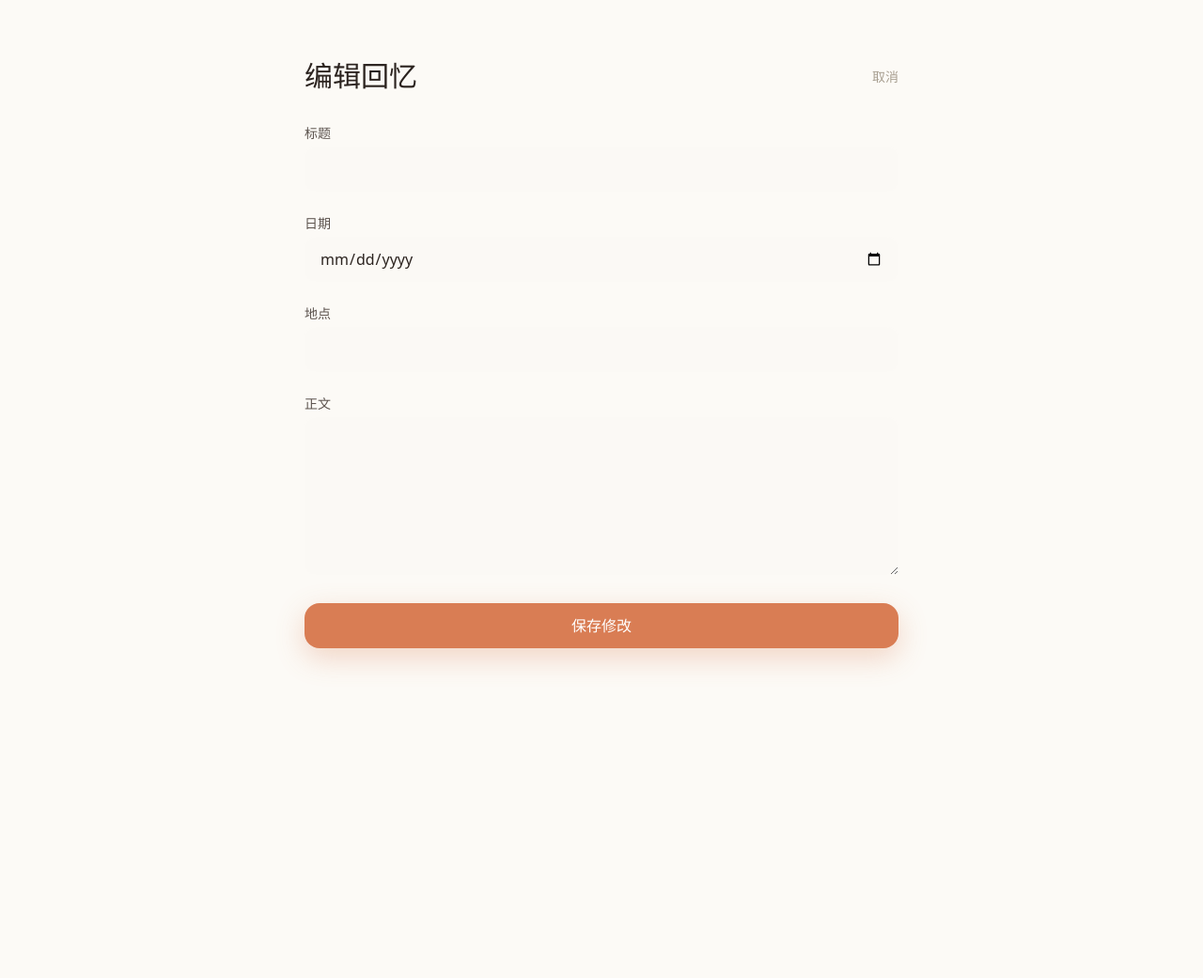
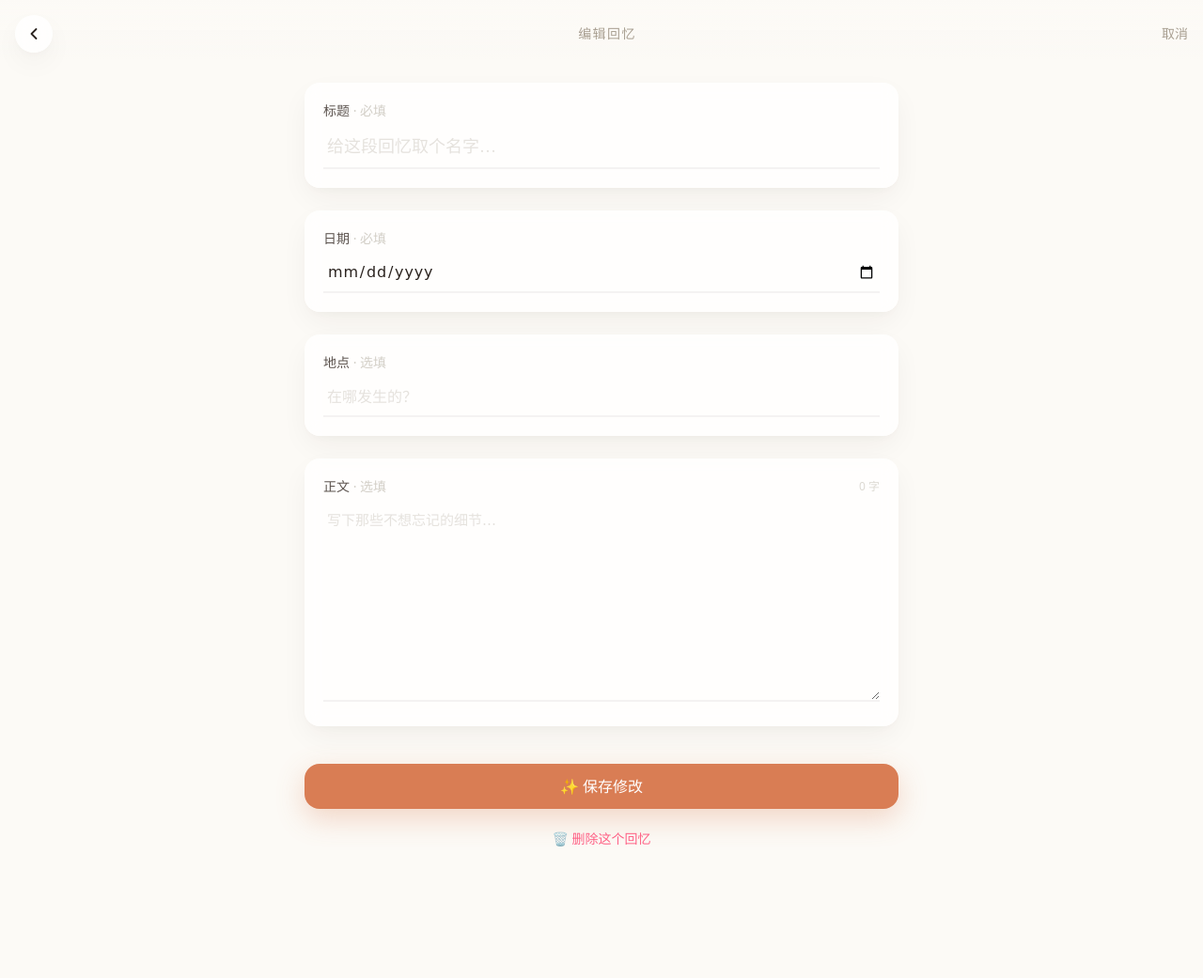
Before and after one commit to taoyiwang/our-memory, a Flask app: template templates/event_edit.html in a window 1280 px wide. Shown: the whole page at 94% size. Before the commit the page ends 711 px from the top, so only its background shows below. Run offline with Flask 3, Linux system fonts and the light colour scheme; the template is opened without the code that fills it, so the values that code supplies are empty; style sheets or scripts are compiled from the project's sources.

Commit message:
feat: 添加照片删除/批量删除功能，优化编辑页面UI

```diff
--- a/templates/event_edit.html
+++ b/templates/event_edit.html
@@ -3,44 +3,80 @@
 {% block title %}编辑回忆 · doubledate的冒险{% endblock %}
 
 {% block body %}
-<div class="max-w-2xl mx-auto px-5 pt-16 pb-32">
-    <header class="flex items-center justify-between mb-8">
-        <h1 class="font-serif text-3xl text-ink">编辑回忆</h1>
+<div class="min-h-screen" x-data="{ content: '{{ event.content or '' }}' }">
+  <!-- 顶部导航 -->
+  <nav class="sticky top-0 z-30 flex items-center justify-between px-4 pt-4 pb-2
+              bg-gradient-to-b from-cream to-transparent">
     <a href="{{ url_for('event.detail', event_id=event.id) }}"
-           class="text-sm text-ink-mute hover:text-ink/60">取消</a>
-    </header>
+       class="w-10 h-10 rounded-full bg-white/80 backdrop-blur card-shadow flex items-center justify-center
+              active:scale-90 transition-transform">
+      <svg viewBox="0 0 24 24" class="w-5 h-5 text-ink" fill="none" stroke="currentColor" stroke-width="2.2" stroke-linecap="round" stroke-linejoin="round">
+        <path d="M15 18l-6-6 6-6"></path>
+      </svg>
+    </a>
+    <span class="font-hand text-sm text-ink-mute tracking-widest">编辑回忆</span>
+    <a href="{{ url_for('event.detail', event_id=event.id) }}"
+       class="text-sm text-ink-mute hover:text-ink/60 transition">取消</a>
+  </nav>
 
+  <!-- 表单 -->
+  <div class="max-w-2xl mx-auto px-5 pt-6 pb-32">
     <form method="post" action="{{ url_for('event.update', event_id=event.id) }}" class="space-y-6">
       <input type="hidden" name="csrf_token" value="{{ csrf_token }}">
 
-        <div>
-            <label class="block text-sm font-medium text-ink-soft mb-1">标题</label>
+      <!-- 标题卡片 -->
+      <div class="bg-white/80 backdrop-blur-sm rounded-2xl card-shadow p-5 space-y-1.5">
+        <label class="block text-sm font-medium text-ink-soft">标题 <span class="text-ink-mute/50">· 必填</span></label>
         <input type="text" name="title" value="{{ event.title }}"
-                   class="w-full rounded-xl border-ink/10 bg-cream/50 px-4 py-3 text-ink focus:ring-2 focus:ring-accent/30 focus:outline-none">
+               placeholder="给这段回忆取个名字…"
+               class="w-full bg-transparent border-b-2 border-ink/5 focus:border-accent/50 px-1 py-2 text-lg font-serif text-ink placeholder:text-ink-mute/30 focus:outline-none transition">
       </div>
 
-        <div>
-            <label class="block text-sm font-medium text-ink-soft mb-1">日期</label>
+      <!-- 日期卡片 -->
+      <div class="bg-white/80 backdrop-blur-sm rounded-2xl card-shadow p-5 space-y-1.5">
+        <label class="block text-sm font-medium text-ink-soft">日期 <span class="text-ink-mute/50">· 必填</span></label>
         <input type="date" name="event_date" value="{{ event.event_date }}"
-                   class="w-full rounded-xl border-ink/10 bg-cream/50 px-4 py-3 text-ink focus:ring-2 focus:ring-accent/30 focus:outline-none">
+               class="w-full bg-transparent border-b-2 border-ink/5 focus:border-accent/50 px-1 py-2 text-ink font-hand tracking-wider focus:outline-none transition">
       </div>
 
-        <div>
-            <label class="block text-sm font-medium text-ink-soft mb-1">地点</label>
+      <!-- 地点卡片 -->
+      <div class="bg-white/80 backdrop-blur-sm rounded-2xl card-shadow p-5 space-y-1.5">
+        <label class="block text-sm font-medium text-ink-soft">地点 <span class="text-ink-mute/50">· 选填</span></label>
         <input type="text" name="location" value="{{ event.location or '' }}"
-                   class="w-full rounded-xl border-ink/10 bg-cream/50 px-4 py-3 text-ink focus:ring-2 focus:ring-accent/30 focus:outline-none">
+               placeholder="在哪发生的？"
+               class="w-full bg-transparent border-b-2 border-ink/5 focus:border-accent/50 px-1 py-2 text-ink placeholder:text-ink-mute/30 focus:outline-none transition">
       </div>
 
-        <div>
-            <label class="block text-sm font-medium text-ink-soft mb-1">正文</label>
-            <textarea name="content" rows="6"
-                      class="w-full rounded-xl border-ink/10 bg-cream/50 px-4 py-3 text-ink focus:ring-2 focus:ring-accent/30 focus:outline-none">{{ event.content or '' }}</textarea>
+      <!-- 正文卡片 -->
+      <div class="bg-white/80 backdrop-blur-sm rounded-2xl card-shadow p-5 space-y-1.5">
+        <div class="flex items-center justify-between">
+          <label class="block text-sm font-medium text-ink-soft">正文 <span class="text-ink-mute/50">· 选填</span></label>
+          <span class="text-xs text-ink-mute/40" x-text="content.length + ' 字'"></span>
+        </div>
+        <textarea name="content" rows="8" x-model="content"
+                  placeholder="写下那些不想忘记的细节…"
+                  class="w-full bg-transparent border-b-2 border-ink/5 focus:border-accent/50 px-1 py-2 text-[15px] leading-relaxed text-ink/80 placeholder:text-ink-mute/30 focus:outline-none transition resize-y font-hand"></textarea>
       </div>
 
+      <!-- 操作按钮 -->
+      <div class="flex flex-col gap-3 pt-4">
         <button type="submit"
-                class="w-full h-12 rounded-2xl bg-accent text-white font-medium shadow-[0_10px_30px_rgba(217,125,84,0.3)] active:scale-[0.98] transition-transform">
-            保存修改
+                class="w-full h-12 rounded-2xl bg-accent text-white font-medium shadow-[0_10px_30px_rgba(217,125,84,0.3)]
+                       active:scale-[0.98] transition-transform hover:shadow-[0_14px_40px_rgba(217,125,84,0.4)]">
+          ✨ 保存修改
         </button>
+        <button type="button"
+                onclick="if(confirm('确定删除这个回忆吗？删除后无法恢复。')) document.getElementById('delete-event-form').submit()"
+                class="w-full h-10 rounded-xl text-rose-500/70 text-sm font-medium hover:text-rose-600 hover:bg-rose-50/50 transition">
+          🗑️ 删除这个回忆
+        </button>
+      </div>
+    </form>
+
+    <!-- 删除表单（隐藏） -->
+    <form id="delete-event-form" method="post" action="{{ url_for('event.delete', event_id=event.id) }}" class="hidden">
+      <input type="hidden" name="csrf_token" value="{{ csrf_token }}">
     </form>
   </div>
+</div>
 {% endblock %}
```
Also changed, not shown: routes/photo.py (+42 -0 lines), templates/event.html (+37 -2 lines). Lines whose indentation alone changed are shown as unchanged.
